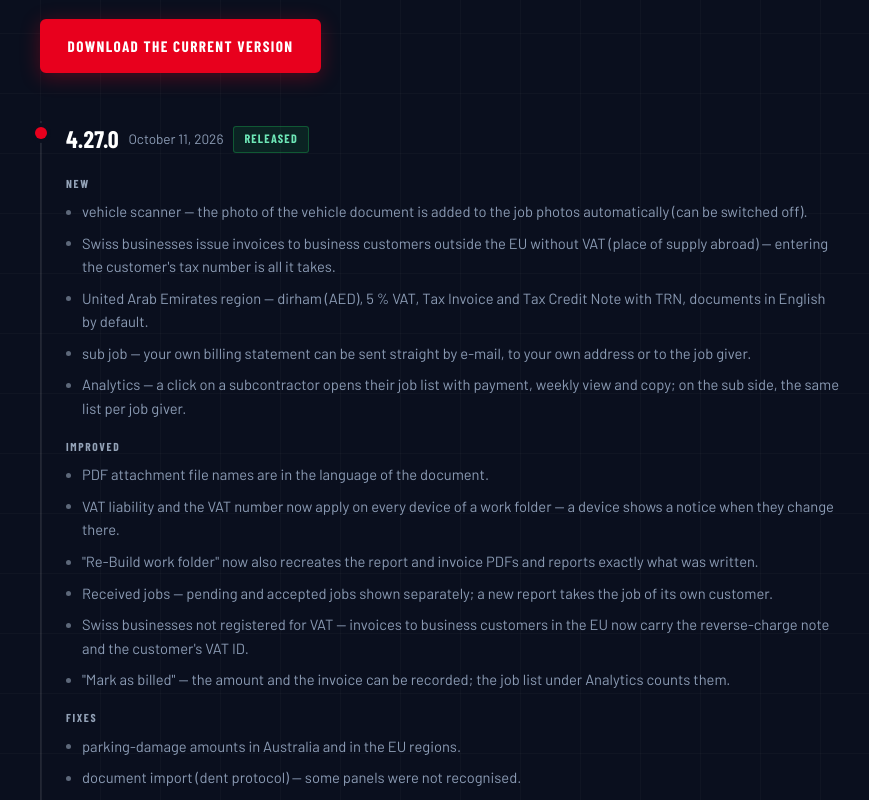
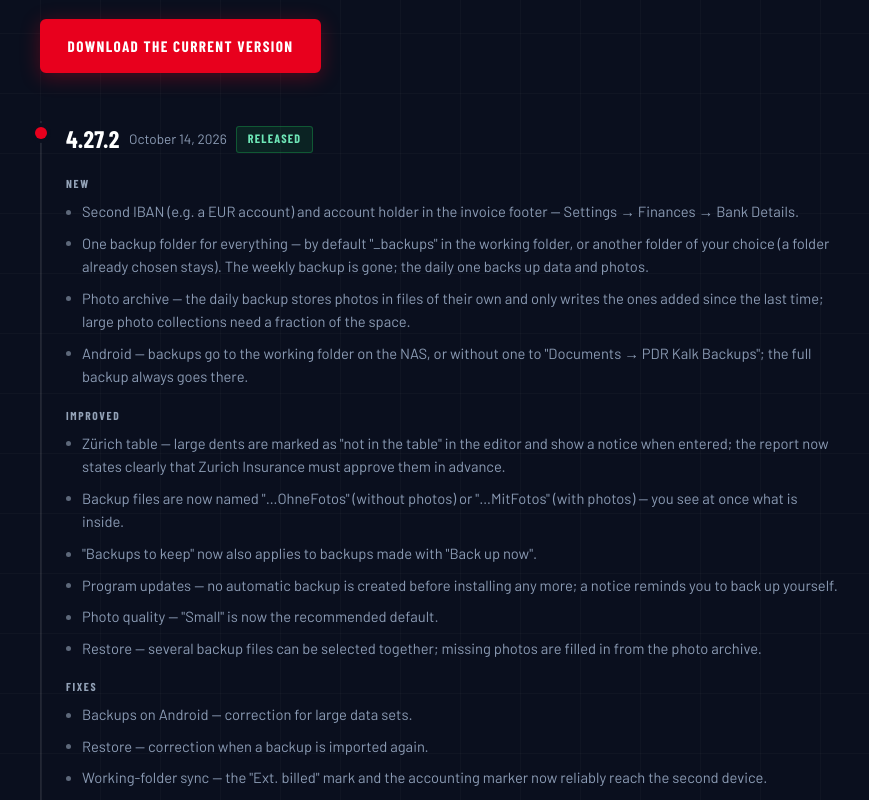
Before and after one commit to OzButcher78/PDRKalk-web, a Next.js app: page /en/updates/ in a window 1280 px wide. Shown: the part 340-1140 px from the top of the page, without its empty margins (200-1069 px from the left). Built offline with nearby package versions, Linux system fonts and the light colour scheme; no server answers; a web font is replaced by a local one.

Commit message:
Release notes 4.27.2 (public 2026-10-14) — download links follow APP_VERSION; llms.txt regenerated

```diff
--- a/data/releases.ts
+++ b/data/releases.ts
@@ -24,6 +24,72 @@
 
 // Newest first.
 export const releases: Release[] = [
+  {
+    id: '2026-10-14',
+    date: '2026-10-14',
+    version: '4.27.2',
+    status: 'public',
+    items: [
+      "Neu: Zweite IBAN (z. B. EUR-Konto) und Kontoinhaber im Rechnungsfuss — Einstellungen → Finanzen → Bankverbindung.",
+      "Neu: Ein Sicherungsordner für alles — Standard ist «_backups» im Arbeitsordner, wahlweise ein anderer Ordner (ein bereits gewählter bleibt). Die wöchentliche Sicherung entfällt; die tägliche sichert Daten und Fotos.",
+      "Neu: Fotoarchiv — die tägliche Sicherung legt Fotos in eigenen Dateien ab und schreibt nur die seit dem letzten Mal hinzugekommenen; grosse Fotobestände brauchen einen Bruchteil des Platzes.",
+      "Neu: Android — Sicherungen liegen im Arbeitsordner auf dem NAS, ohne Arbeitsordner unter «Dokumente → PDR Kalk Backups»; das Komplettbackup liegt immer dort.",
+      "Verbessert: Zürich-Tabelle — grosse Dellen sind im Editor als «nicht in der Tabelle» gekennzeichnet und lösen beim Eintragen einen Hinweis aus; der Rapport sagt neu klar, dass die Zürich Versicherung sie vorgängig freigeben muss.",
+      "Verbessert: Sicherungsdateien heissen jetzt «…OhneFotos» oder «…MitFotos» — man sieht sofort, was drin ist.",
+      "Verbessert: «Anzahl Sicherungen behalten» gilt neu auch für Sicherungen mit «Jetzt sichern».",
+      "Verbessert: Programm-Updates — vor der Installation wird keine automatische Sicherung mehr erstellt; ein Hinweis erinnert an die eigene Sicherung.",
+      "Verbessert: Foto-Qualität — «Klein» ist neu die empfohlene Voreinstellung.",
+      "Verbessert: Wiederherstellen — mehrere Sicherungsdateien lassen sich zusammen auswählen; fehlende Fotos werden aus dem Fotoarchiv ergänzt.",
+      "Fix: Sicherung auf Android — Korrektur bei grossen Datenbeständen.",
+      "Fix: Wiederherstellen — Korrektur beim erneuten Einspielen einer Sicherung.",
+      "Fix: Arbeitsordner-Abgleich — die Markierung «Extern verrechnet» und der Buchhaltungs-Marker kommen zuverlässig auf dem zweiten Gerät an.",
+    ],
+    itemsEn: [
+      "New: Second IBAN (e.g. a EUR account) and account holder in the invoice footer — Settings → Finances → Bank Details.",
+      "New: One backup folder for everything — by default \"_backups\" in the working folder, or another folder of your choice (a folder already chosen stays). The weekly backup is gone; the daily one backs up data and photos.",
+      "New: Photo archive — the daily backup stores photos in files of their own and only writes the ones added since the last time; large photo collections need a fraction of the space.",
+      "New: Android — backups go to the working folder on the NAS, or without one to \"Documents → PDR Kalk Backups\"; the full backup always goes there.",
+      "Improved: Zürich table — large dents are marked as \"not in the table\" in the editor and show a notice when entered; the report now states clearly that Zurich Insurance must approve them in advance.",
+      "Improved: Backup files are now named \"…OhneFotos\" (without photos) or \"…MitFotos\" (with photos) — you see at once what is inside.",
+      "Improved: \"Backups to keep\" now also applies to backups made with \"Back up now\".",
+      "Improved: Program updates — no automatic backup is created before installing any more; a notice reminds you to back up yourself.",
+      "Improved: Photo quality — \"Small\" is now the recommended default.",
+      "Improved: Restore — several backup files can be selected together; missing photos are filled in from the photo archive.",
+      "Fix: Backups on Android — correction for large data sets.",
+      "Fix: Restore — correction when a backup is imported again.",
+      "Fix: Working-folder sync — the \"Ext. billed\" mark and the accounting marker now reliably reach the second device.",
+    ],
+    itemsFr: [
+      "Nouveau : deuxième IBAN (p. ex. compte en EUR) et titulaire du compte au pied de la facture — Paramètres → Finances → Coordonnées bancaires.",
+      "Nouveau : un seul dossier de sauvegarde pour tout — par défaut « _backups » dans le dossier de travail, ou un autre dossier au choix (un dossier déjà choisi est conservé). La sauvegarde hebdomadaire disparaît ; la sauvegarde quotidienne sauvegarde données et photos.",
+      "Nouveau : archive photos — la sauvegarde quotidienne range les photos dans des fichiers séparés et n’écrit que celles ajoutées depuis la dernière fois ; les grandes collections de photos n’ont plus besoin que d’une fraction de la place.",
+      "Nouveau : Android — les sauvegardes vont dans le dossier de travail sur le NAS, sinon dans le dossier « Documents → PDR Kalk Backups » ; la sauvegarde complète y va toujours.",
+      "Amélioré : tableau Zürich — les grandes bosses sont signalées « hors tableau » dans l'éditeur et affichent un avertissement à la saisie ; le rapport indique désormais clairement que Zurich Assurances doit les approuver au préalable.",
+      "Amélioré : les fichiers de sauvegarde s’appellent désormais « …OhneFotos » (sans photos) ou « …MitFotos » (avec photos) — on voit tout de suite ce qu’ils contiennent.",
+      "Amélioré : « Nombre de sauvegardes à conserver » s’applique désormais aussi aux sauvegardes créées avec « Sauvegarder maintenant ».",
+      "Amélioré : mises à jour du programme — plus de sauvegarde automatique avant l'installation ; un avis rappelle de sauvegarder soi-même.",
+      "Amélioré : qualité des photos — « Petit » est désormais le réglage recommandé par défaut.",
+      "Amélioré : restauration — plusieurs fichiers de sauvegarde peuvent être sélectionnés ensemble ; les photos manquantes sont complétées depuis l'archive photos.",
+      "Correctif : sauvegarde sur Android — correction pour les gros volumes de données.",
+      "Correctif : restauration — correction lors de la réimportation d'une sauvegarde.",
+      "Correctif : synchronisation du dossier de travail — la marque « Facturé ext. » et le marqueur comptable arrivent désormais de manière fiable sur le deuxième appareil.",
+    ],
+    itemsIt: [
+      "Nuovo: secondo IBAN (ad es. conto in EUR) e intestatario del conto nel piè di pagina della fattura — Impostazioni → Finanze → Coordinate bancarie.",
+      "Nuovo: una sola cartella di backup per tutto — predefinita «_backups» nella cartella di lavoro, oppure un’altra cartella a scelta (una cartella già scelta resta valida). Il backup settimanale non c’è più; quello giornaliero salva dati e foto.",
+      "Nuovo: archivio foto — il backup giornaliero salva le foto in file separati e scrive solo quelle aggiunte dall’ultima volta; grandi raccolte di foto richiedono solo una frazione dello spazio.",
+      "Nuovo: Android — i backup vanno nella cartella di lavoro sul NAS, altrimenti nella cartella «Documenti → PDR Kalk Backups»; il backup completo va sempre lì.",
+      "Migliorato: tabella Zürich — le ammaccature grandi sono indicate come «fuori tabella» nell'editor e mostrano un avviso all'inserimento; il rapporto indica ora chiaramente che Zurich Assicurazioni deve approvarle preventivamente.",
+      "Migliorato: i file di backup si chiamano ora «…OhneFotos» (senza foto) o «…MitFotos» (con foto) — si vede subito cosa contengono.",
+      "Migliorato: «Numero di backup da conservare» vale ora anche per i backup creati con «Salva ora».",
+      "Migliorato: aggiornamenti del programma — prima dell'installazione non viene più creato un backup automatico; un avviso ricorda di eseguire un backup.",
+      "Migliorato: qualità delle foto — «Piccola» è ora l'impostazione predefinita consigliata.",
+      "Migliorato: ripristino — più file di backup possono essere selezionati insieme; le foto mancanti vengono integrate dall'archivio foto.",
+      "Correzione: backup su Android — correzione per grandi quantità di dati.",
+      "Correzione: ripristino — correzione quando un backup viene reimportato.",
+      "Correzione: sincronizzazione della cartella di lavoro — il contrassegno «Fatturato est.» e il marcatore contabile arrivano ora in modo affidabile sul secondo dispositivo.",
+    ],
+  },
   {
     id: '2026-10-11',
     date: '2026-10-11',
```
Also changed, not shown: public/llms.txt.
